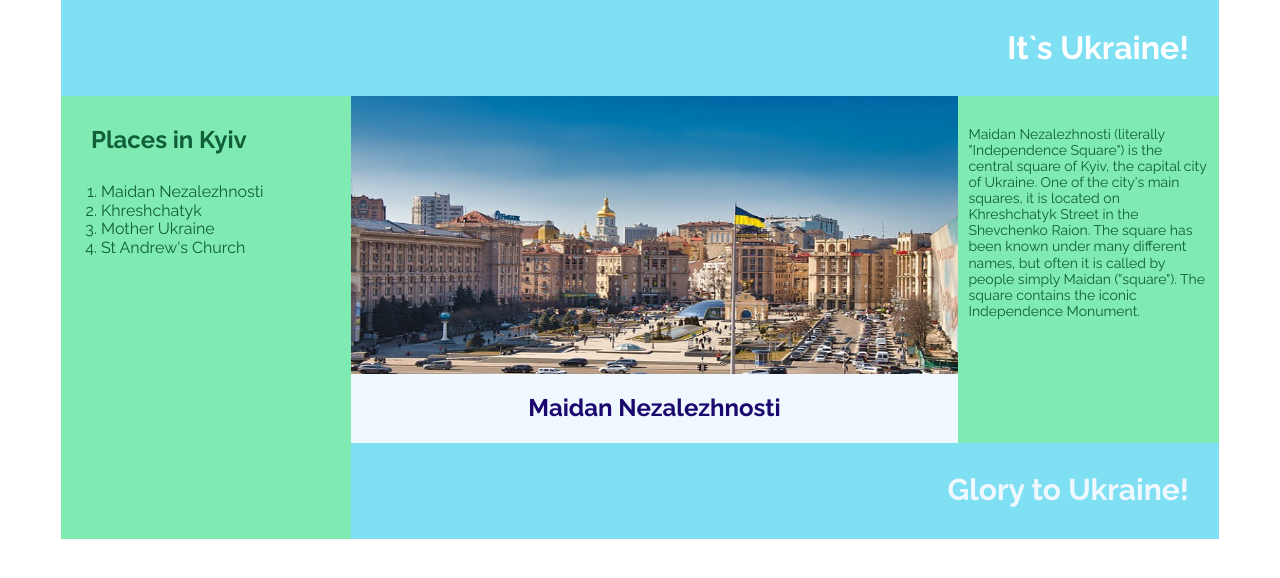
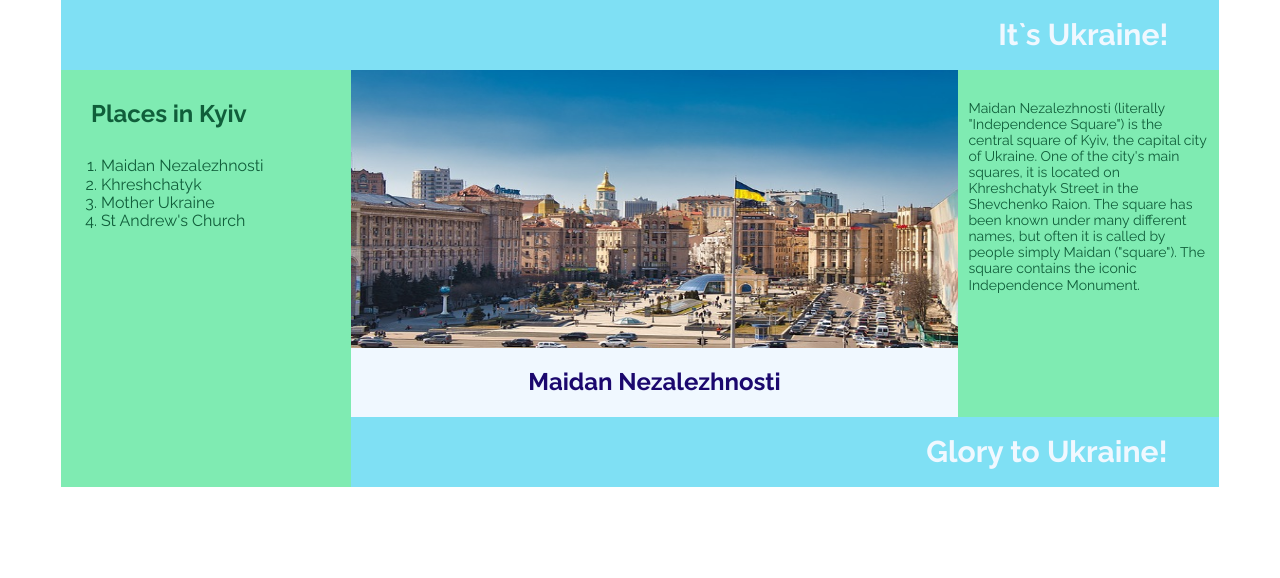
Before and after one commit to kovalsofiia1/l1_web, a plain HTML site: page index.html in a window 1280 px wide. Drawn offline with nearby package versions, Linux system fonts and the light colour scheme.

Commit message:
changed positioning of text in header and footer

```diff
--- a/css/styles-grid.css
+++ b/css/styles-grid.css
@@ -39,9 +39,11 @@ footer {
 }
 .page-header {
   grid-area: header;
+  position: relative;
 }
 .page-footer {
   grid-area: footer;
+  position: relative;
 }
 .left {
   grid-area: sidebar;
@@ -86,12 +88,6 @@ body {
   margin-right: auto;
 }
 
-h1 {
-  color: white;
-  margin-top: 30px;
-  margin-right: 30px;
-  text-align: end;
-}
 aside h2 {
   color: rgb(16, 94, 58);
   margin-top: 30px;
@@ -118,10 +114,16 @@ aside ol a {
   margin-top: 20px;
   text-align: center;
 }
+.page-header h1,
 .page-footer h3 {
   color: aliceblue;
-  margin-top: 30px;
-  margin-right: 30px;
+  position: absolute;
   font-size: 30px;
   text-align: end;
+  top: 50%;
+  right: -3%;
+  transform: translate(-50%, -50%);
 }
+.page-footer h3 {
+  right: -8%;
+}
```
